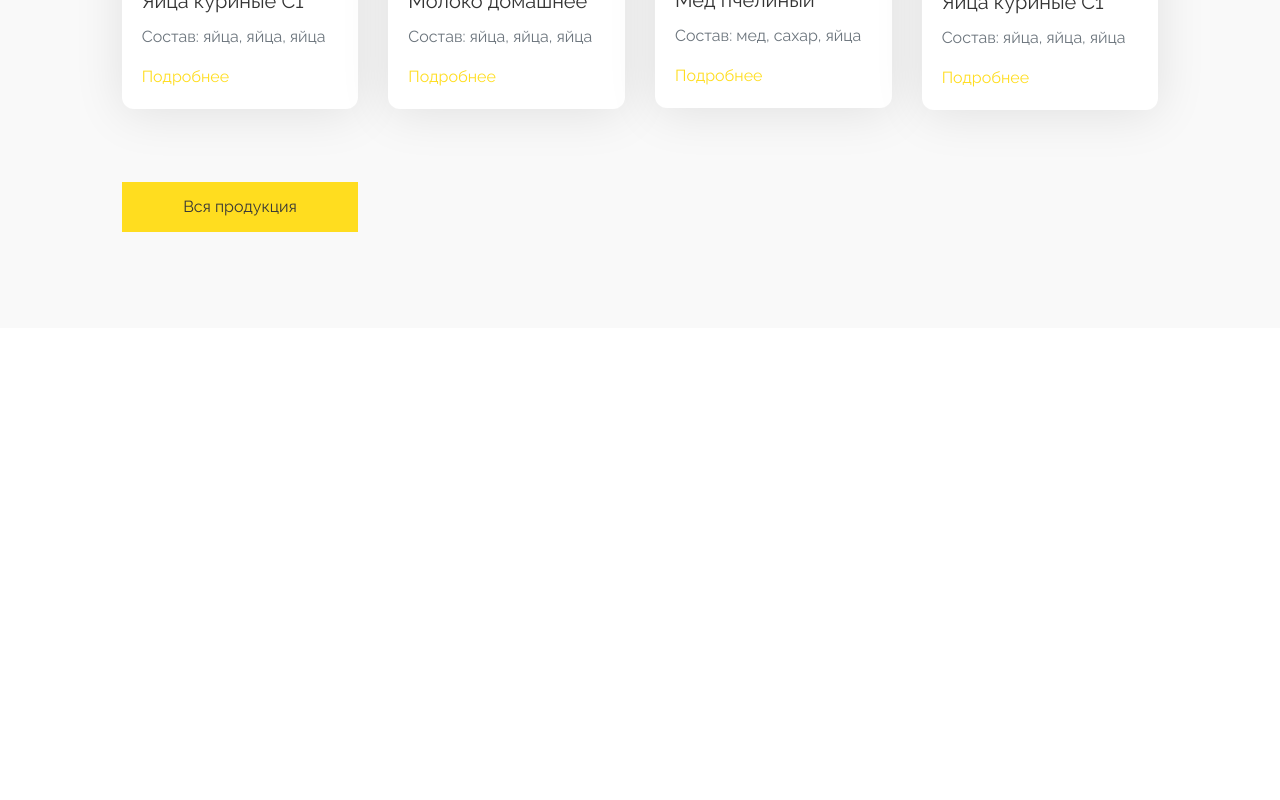
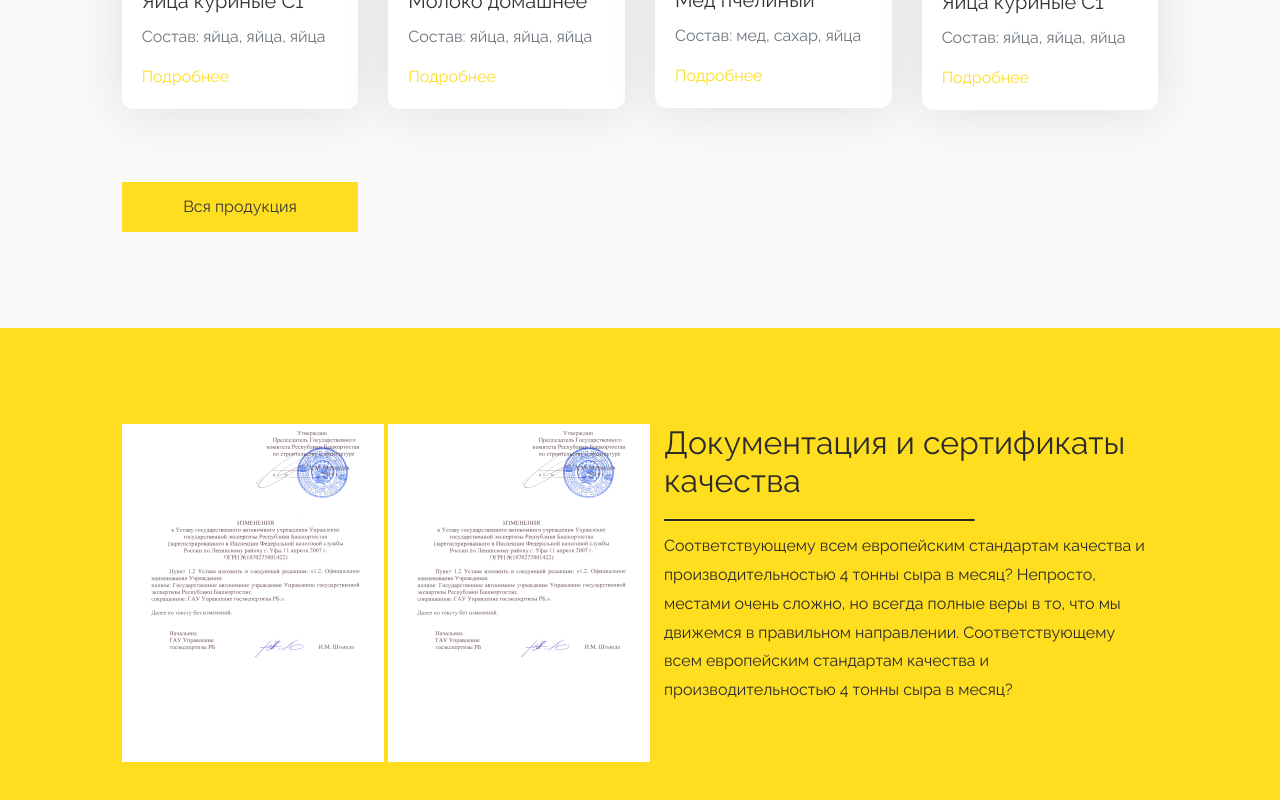
Before and after one commit to ecomilk/ecomilk.github.io, a React (Create React App) app: page / in a window 1280 px wide. Shown: the part 2308-3108 px from the top of the page. Before the commit the page ends 2636 px from the top, so only its background shows below. Built offline with nearby package versions, Linux system fonts and the light colour scheme.

Commit message:
feat: add documents section

```diff
--- a/src/components/App/App.js
+++ b/src/components/App/App.js
@@ -5,6 +5,7 @@ import './App.css';
 import AppHeader from "../AppHeader/AppHeader";
 import AboutUs from "../AboutUs";
 import Products from "../Products/Products";
+import Documents from "../Documents/Documents";
 
 export default class App extends Component {
 
@@ -19,16 +20,34 @@ export default class App extends Component {
                 {key: 'how-to-order', label: 'Как заказать', target: '#how-to-order'},
                 {key: 'blog', label: 'Блог', target: '#blog'},
                 {key: 'contacts', label: 'Контакты', target: '#contacts'},
+            ],
+
+            sections: [
+                {
+                    id: 4,
+                    name: 'documents',
+                    title: 'Документация и сертификаты качества',
+                    text: 'Соответствующему всем европейским стандартам качества и производительностью 4 тонны сыра в месяц? Непросто, местами очень сложно, но всегда полные веры в то, что мы движемся в правильном направлении. Соответствующему всем европейским стандартам качества и производительностью 4 тонны сыра в месяц?',
+                    images: [
+                        {id: 0, src:''}
+                    ]
+                }
             ]
         }
     }
 
     render() {
+
+        const {sections} = this.state;
+
+        const documentsProps = sections.filter(it => it.name === 'documents');
+
         return (
             <div className="app">
                 <AppHeader />
                 <AboutUs />
                 <Products />
+                <Documents {...documentsProps}/>
             </div>
         )
     }
--- a/src/components/Documents/Documents.css
+++ b/src/components/Documents/Documents.css
@@ -1,3 +1,13 @@
 .documents {
+    background: var(--yellow-custom);
+    color: var(--dark-text-color);
+}
 
+.documents img {
+    min-width: 100%;
+    margin-bottom: 1.5rem;
 }
+
+.documents p {
+    line-height: 1.8;
+}
--- a/src/components/Documents/Documents.js
+++ b/src/components/Documents/Documents.js
@@ -1,7 +1,48 @@
 import React, {Component} from 'react'
 
 import './Documents.css'
+import doc from './doc_1.png'
+
+import Line from "../Line";
 
 export default class Documents extends Component {
 
+    render() {
+        const {title, text} = this.props[0];
+
+        return (
+            <div className="documents pt-5 pb-5">
+                <div className="container-fluid">
+                    <div className="row justify-content-center">
+                        <div className="col-md-10">
+                            <div className="row justify-content-around mt-5">
+                                <div className="col col-sm-3">
+                                    <img src={doc} alt=""/>
+                                </div>
+                                <div className="col col-sm-3 mb-4">
+                                    <img src={doc} alt=""/>
+                                </div>
+                                <div className="col col-sm-6 pl-4 pr-4">
+                                    <h2>{title}</h2>
+
+                                    <Line
+                                        color={'var(--dark-text-color)'}
+                                        width={'80%'}
+                                        x1={0}
+                                        x2={'80%'}
+                                    />
+
+                                    <p>
+                                        {text}
+                                    </p>
+                                </div>
+                            </div>
+                        </div>
+
+                    </div>
+                </div>
+
+            </div>
+        )
+    }
 }
--- a/src/index.css
+++ b/src/index.css
@@ -1,5 +1,11 @@
+:root {
+    --yellow-custom: #FFDD1F;
+    --dark-text-color: #2B2B2B;
+}
+
 * {
     scroll-behavior: smooth;
+    /*color: var(--dark-text-color);*/
 }
 
 body {
@@ -35,9 +41,13 @@ a {
 }
 
 .bg-yellow {
-    background: #FFDD1F;
+    background: var(--yellow-custom);
 }
 
 .text-yellow {
-    color: #FFDD1F;
+    color: var(--yellow-custom);
 }
+
+.section {
+
+}
```
Also changed, not shown: src/components/AppHeader/AppHeader.css (+0 -15 lines), src/components/Documents/doc_1.png (added).
